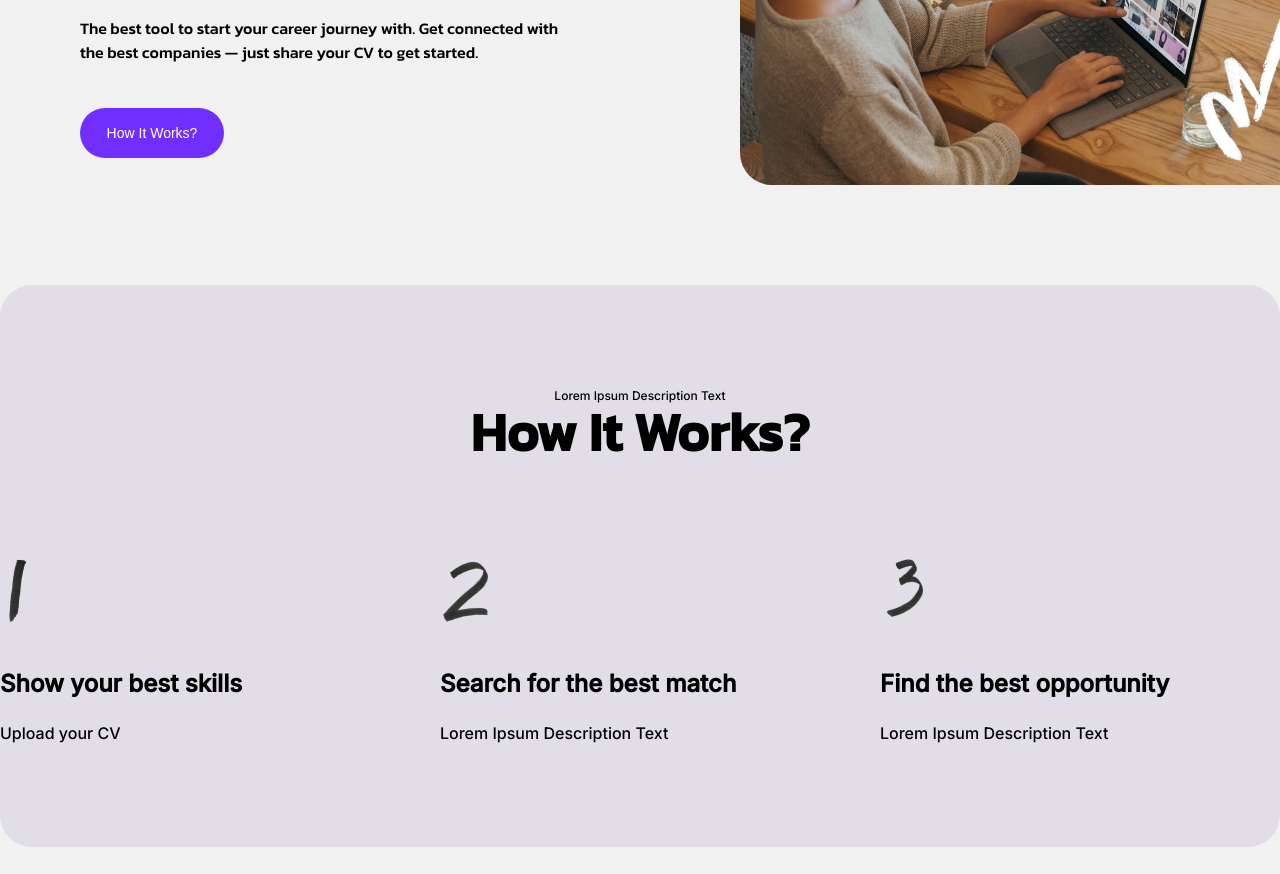
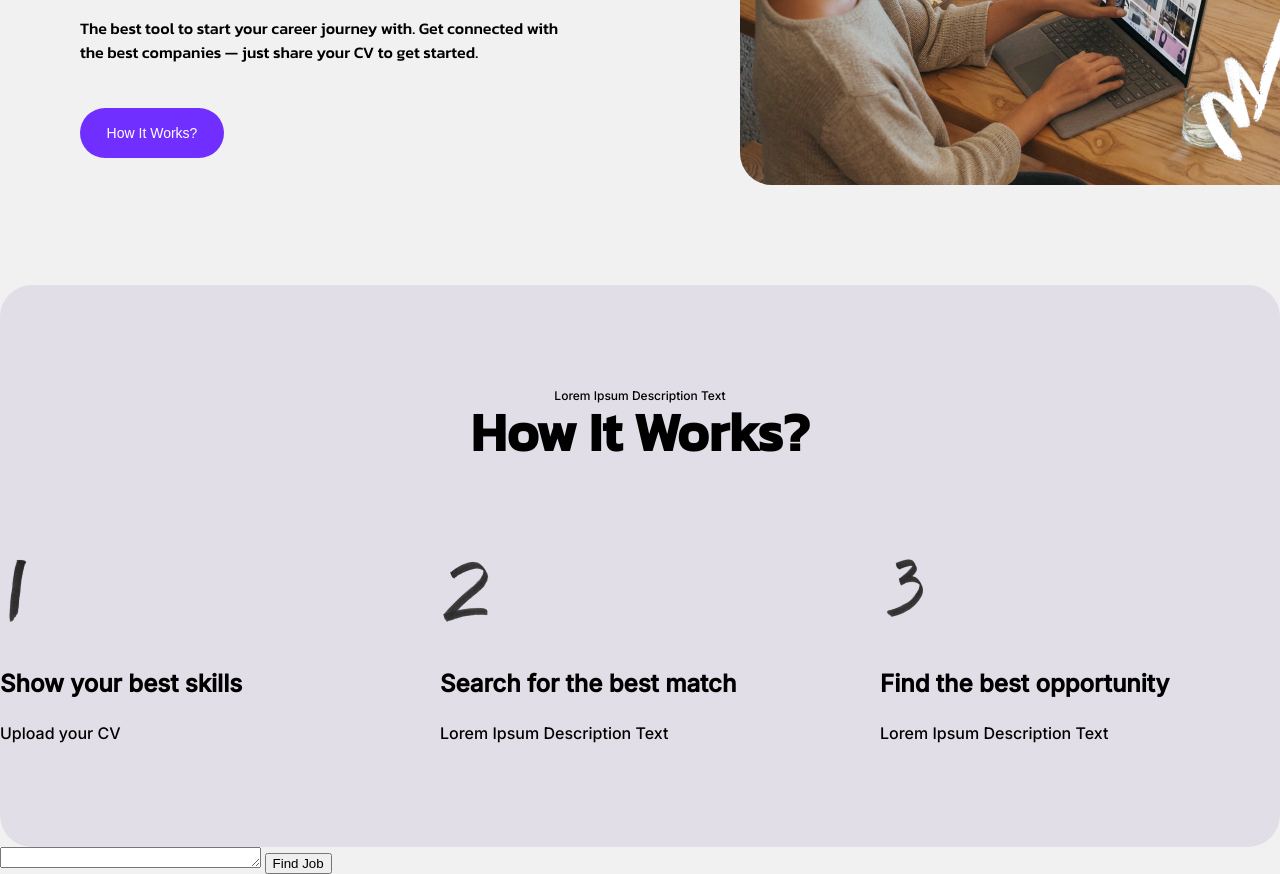
Before and after one commit to jwild22/nfactorial-project1, a plain HTML site: page html/index.html in a window 1280 px wide. Shown: the part 397-1271 px from the top of the page. Before the commit the page ends 1244 px from the top, so only its background shows below. Drawn offline with Linux system fonts and the light colour scheme.

Commit message:
added input field page

```diff
--- a/css/index.css
+++ b/css/index.css
@@ -226,6 +226,7 @@ button {
 
 .bottom_info {
   display: flex;
+  justify-content: center;
   flex-direction: column;
   width: 400px;
   height: 186px;
--- a/html/index.html
+++ b/html/index.html
@@ -80,6 +80,18 @@
           </div>
         </div>
       </div>
+      <div class="input_field">
+        <div class="input_field_info">
+          <div class="input_field_info_text">
+            <div class="input_field_info_title"></div>
+            <div class="input_field_info_description"></div>
+            <div class="input_field_info_search">
+              <textarea name="text_field" id="text_field" cols="30" rows="1"></textarea>
+              <button>Find Job</button>
+            </div>
+          </div>
+        </div>
+      </div>
     </main>
     <footer></footer>
   </body>
```
